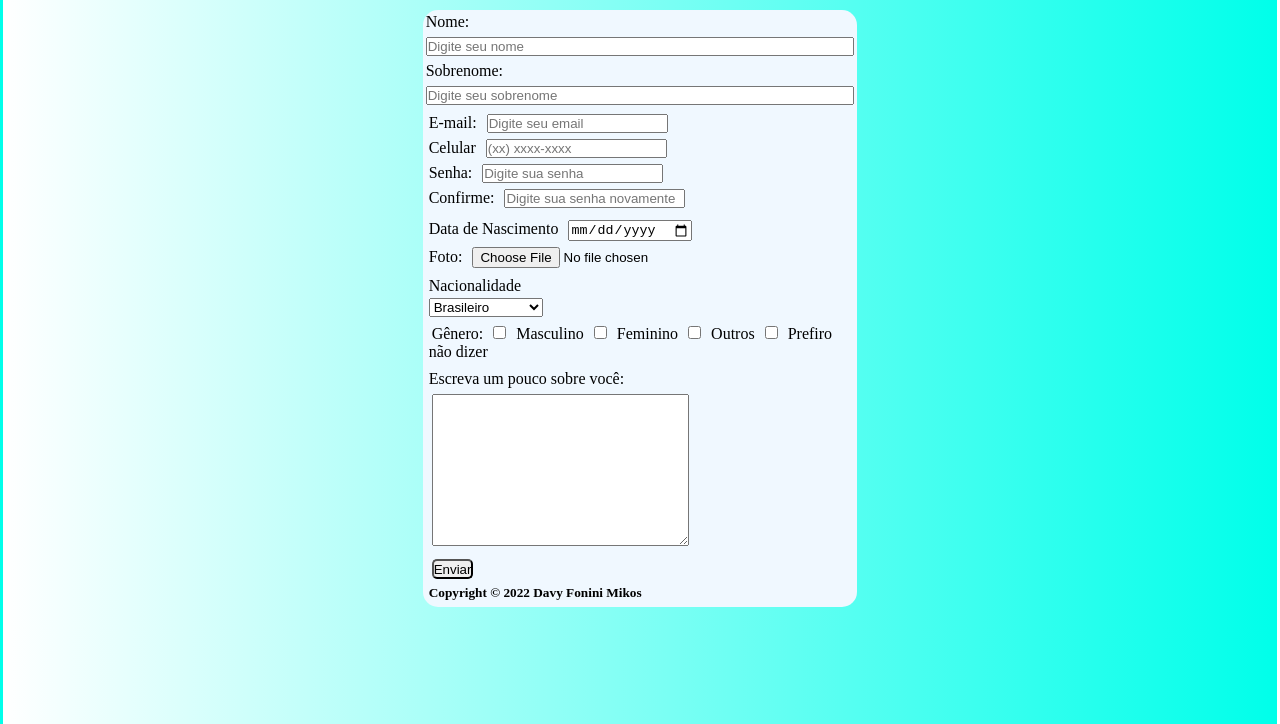
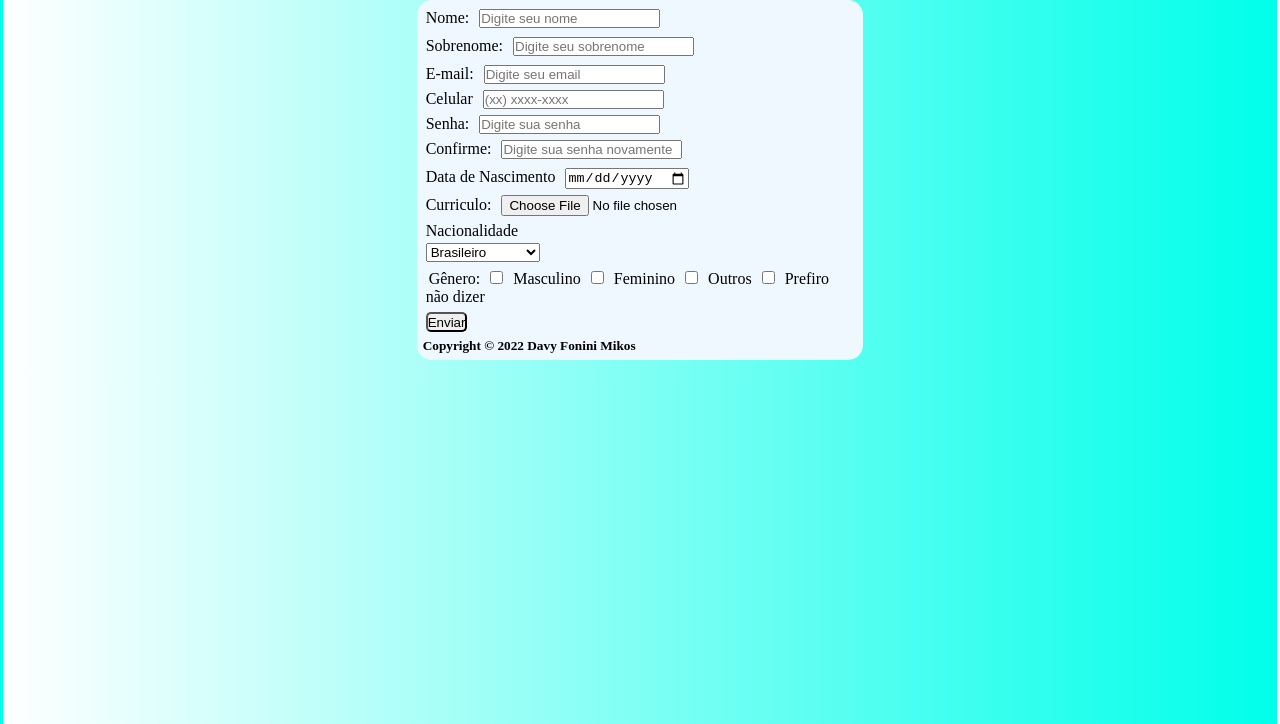
Before and after one commit to Davy-Fonini-M/registration-form, a plain HTML site: page index.html in a window 1280 px wide. Shown: the part 76-800 px from the top of the page. Drawn offline with Linux system fonts and the light colour scheme.

Commit message:
Update index.html

```diff
--- a/index.html
+++ b/index.html
@@ -8,17 +8,18 @@
     <title>Formulário de Cadastro</title>
 </head>
 <body>
-    <div>
-    <h1>Formulário de Cadastro </h1>
+
+    <h1>Formulário de Cadastro</h1>
     <div class="container">
-          </div>
     <form action="">
-        <div class="container">
+            <div class="input1">
         <label class="Input-box">Nome:</label>
             <input id="name" type="text" maxlength="12" minlength="4" name="name" placeholder="Digite seu nome" required>
+        </div>
+        <div class="input2">
             <label class="Name">Sobrenome:</label>
             <input id="Name" type="text"  maxlength="17" minlength="4" name="lastname" placeholder="Digite seu sobrenome" required>
-
+  </div>
         <div class="Input-box" id="Email">
             <label>E-mail:</label>
             <input id="Email" type="email" name="email" maxlength="25" minlength="10" placeholder="Digite seu email" required>
@@ -36,10 +37,10 @@
             <label>Data de Nascimento</label>
             <input type="date">
             <br>
-            <label>Foto:</label>
+            <label>Curriculo:</label>
             <input type="file">
         </div>
-        <div class="Input-box" id="Nationality">
+        <div class="Input-box" id="Nationality" required>
 
             <label>Nacionalidade</label>
             <br>
@@ -68,11 +69,6 @@
             </div>
 
         </div>
-        <div class="Input-box" id="About">
-            <label>Escreva um pouco sobre você:</label>
-            <div class="Text">
-                <textarea rows="10" cols="30" maxlength="300" minlength="100" required></textarea>
-    </div>
     <a href="#" class="Send">
         <button>Enviar</button>
 
```
